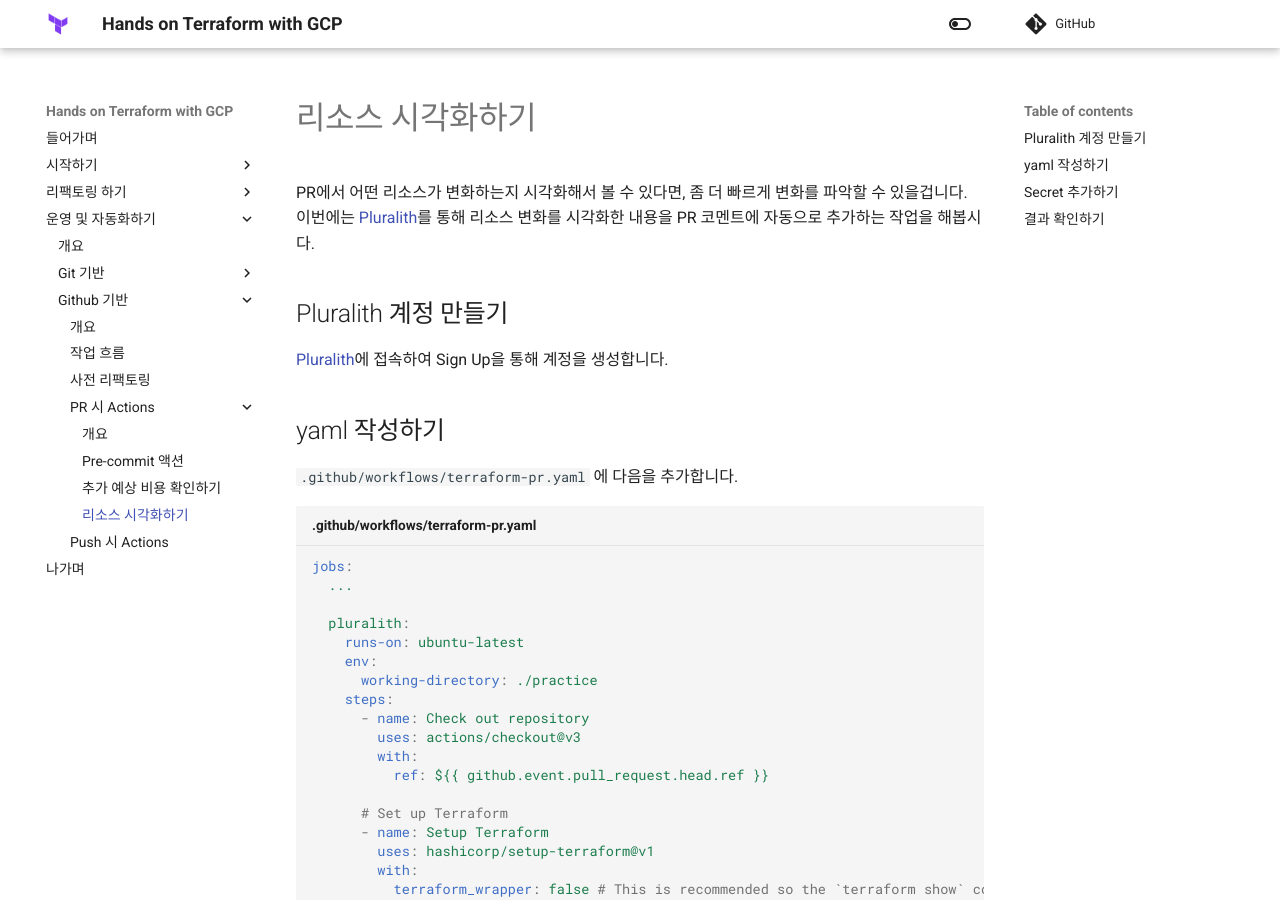
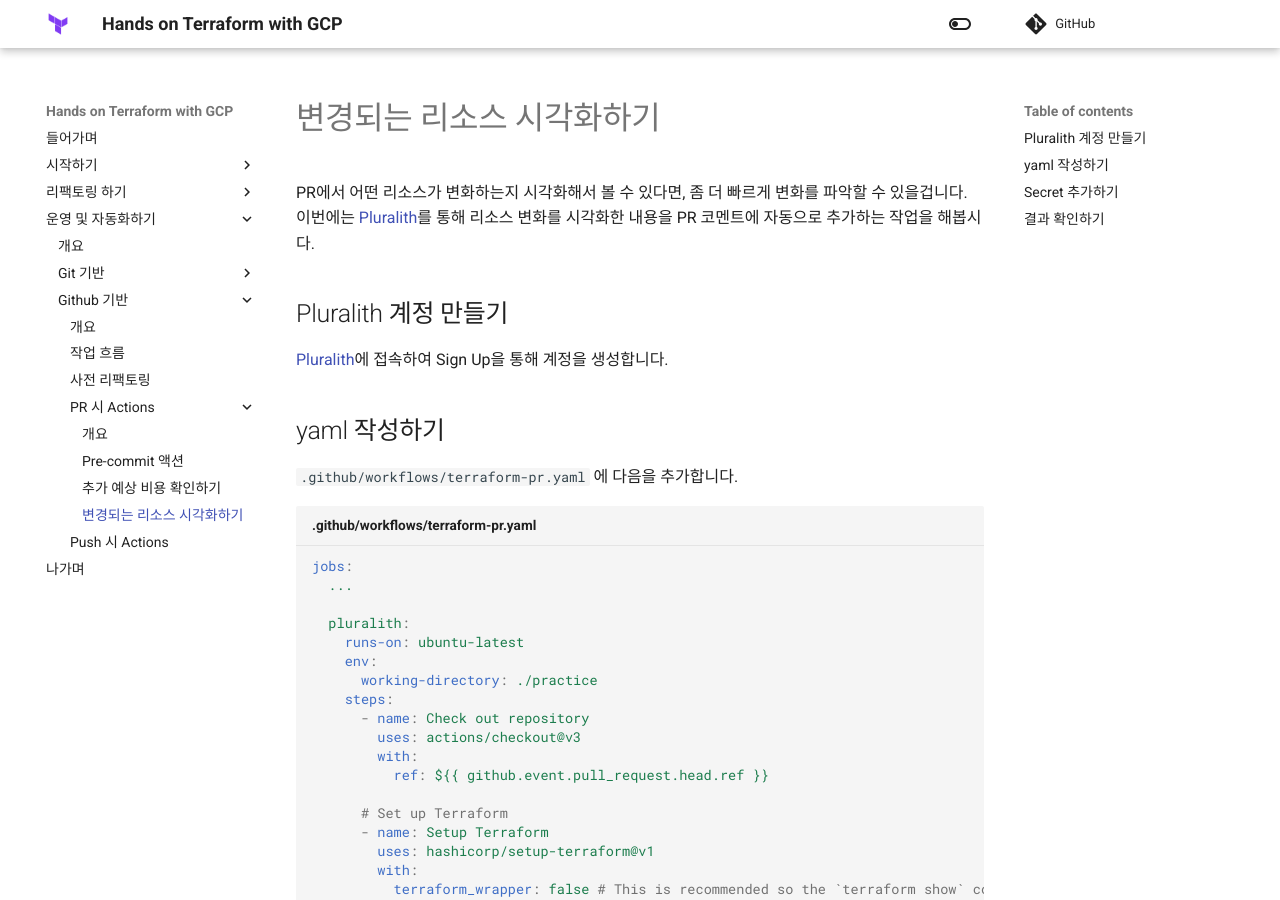
Before and after one commit to heumsi/hands-on-terraform-with-gcp, an MkDocs documentation site: the page built from docs/03-operation/02-github-based/03-actions-if-pr/03-visualize-modified-resources.md, in a window 1280 px wide and 900 px high. Built offline with MkDocs 1.6.1 and Material for MkDocs 9.7.7, drawn with Linux system fonts in a browser that asks for light colours; comment, search, counter and statistics services are not loaded.

Commit message:
docs: 리소스 시각화 -> 변경되는 리소스 시각화로 수정한다

```diff
--- a/docs/03-operation/02-github-based/03-actions-if-pr/03-visualize-resources.md
+++ b/docs/03-operation/02-github-based/03-actions-if-pr/03-visualize-modified-resources.md
@@ -1,4 +1,4 @@
-# 리소스 시각화하기
+# 변경되는 리소스 시각화하기
 
 PR에서 어떤 리소스가 변화하는지 시각화해서 볼 수 있다면, 좀 더 빠르게 변화를 파악할 수 있을겁니다.
 이번에는 [Pluralith](https://www.pluralith.com/)를 통해 리소스 변화를 시각화한 내용을 PR 코멘트에 자동으로 추가하는 작업을 해봅시다.
--- a/mkdocs.yml
+++ b/mkdocs.yml
@@ -97,6 +97,6 @@
         - "개요": "03-operation/02-github-based/03-actions-if-pr/00-overview.md"
         - "Pre-commit 액션": "03-operation/02-github-based/03-actions-if-pr/01-pre-commit-actions.md"
         - "추가 예상 비용 확인하기": "03-operation/02-github-based/03-actions-if-pr/02-estimate-costs.md"
-        - "리소스 시각화하기": "03-operation/02-github-based/03-actions-if-pr/03-visualize-resources.md"
+        - "변경되는 리소스 시각화하기": "03-operation/02-github-based/03-actions-if-pr/03-visualize-modified-resources.md"
       - "Push 시 Actions": "03-operation/02-github-based/04-actions-if-push.md"
   - "나가며": "outro.md"
```
